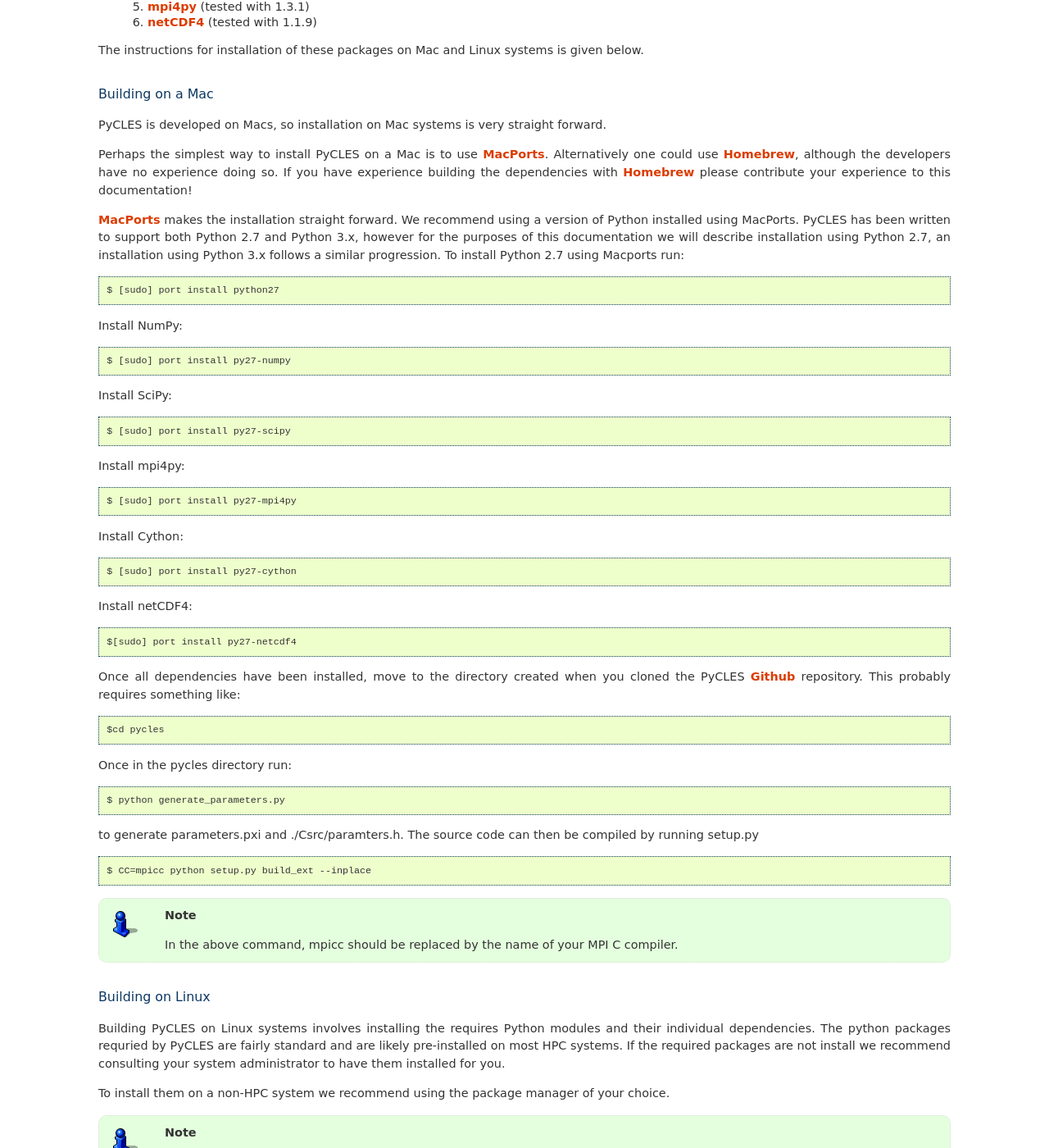
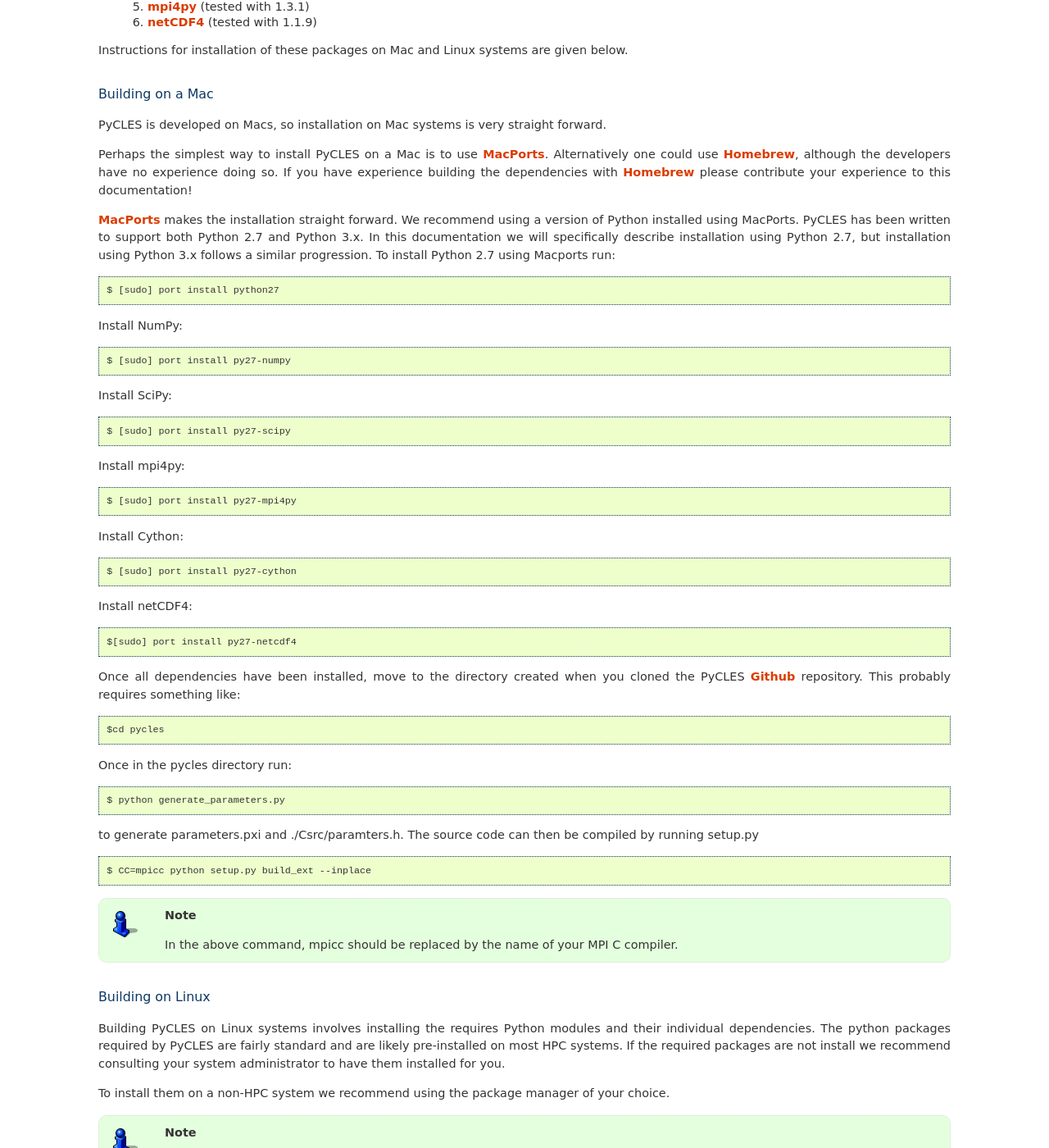
Before and after one commit to pressel/pycles, a Sphinx documentation site: the page built from docs/source/install.rst, in a window 1280 px wide and 1400 px high, scrolled down 568 px. Shown: the whole window at 82% size. Built offline with Sphinx 7.4.7, drawn with Linux system fonts in a browser that asks for light colours; some of the changed text lies outside the part shown.

Commit message:
Fixed a few typos in install.rst in the documentation.

```diff
--- a/docs/source/install.rst
+++ b/docs/source/install.rst
@@ -33,7 +33,7 @@ PyCLES depends on several Python packages:
 .. _mpi4py: https://pypi.python.org/pypi/mpi4py
 .. _netCDF4: https://pypi.python.org/pypi/netCDF4/
 
-The instructions for installation of these packages on Mac and Linux systems is given below.
+Instructions for installation of these packages on Mac and Linux systems are given below.
 
 Building on a Mac
 +++++++++++++++++
@@ -47,8 +47,8 @@ contribute your experience to this documentation!
 .. _Homebrew: http://brew.sh/
 
 MacPorts_ makes the installation straight forward. We recommend using a version of Python installed using MacPorts. PyCLES
-has been written to support both Python 2.7 and Python 3.x, however for the purposes of this documentation we will
-describe installation using Python 2.7, an installation using Python 3.x follows a similar progression. To install
+has been written to support both Python 2.7 and Python 3.x. In this documentation we will specifically
+describe installation using Python 2.7, but installation using Python 3.x follows a similar progression. To install
 Python 2.7 using Macports run::
 
 
@@ -94,7 +94,7 @@ Building on Linux
 +++++++++++++++++
 
 Building PyCLES on Linux systems involves installing the requires Python modules and their individual dependencies. The
-python packages requried by PyCLES are fairly standard and are likely pre-installed on most HPC systems. If the required
+python packages required by PyCLES are fairly standard and are likely pre-installed on most HPC systems. If the required
 packages are not install we recommend consulting your system administrator to have them installed for you.
 
 To install them on a non-HPC system we recommend using the package manager of your choice.
```
Also changed, not shown: other parts of docs/source/install.rst (+3 -3 lines).
